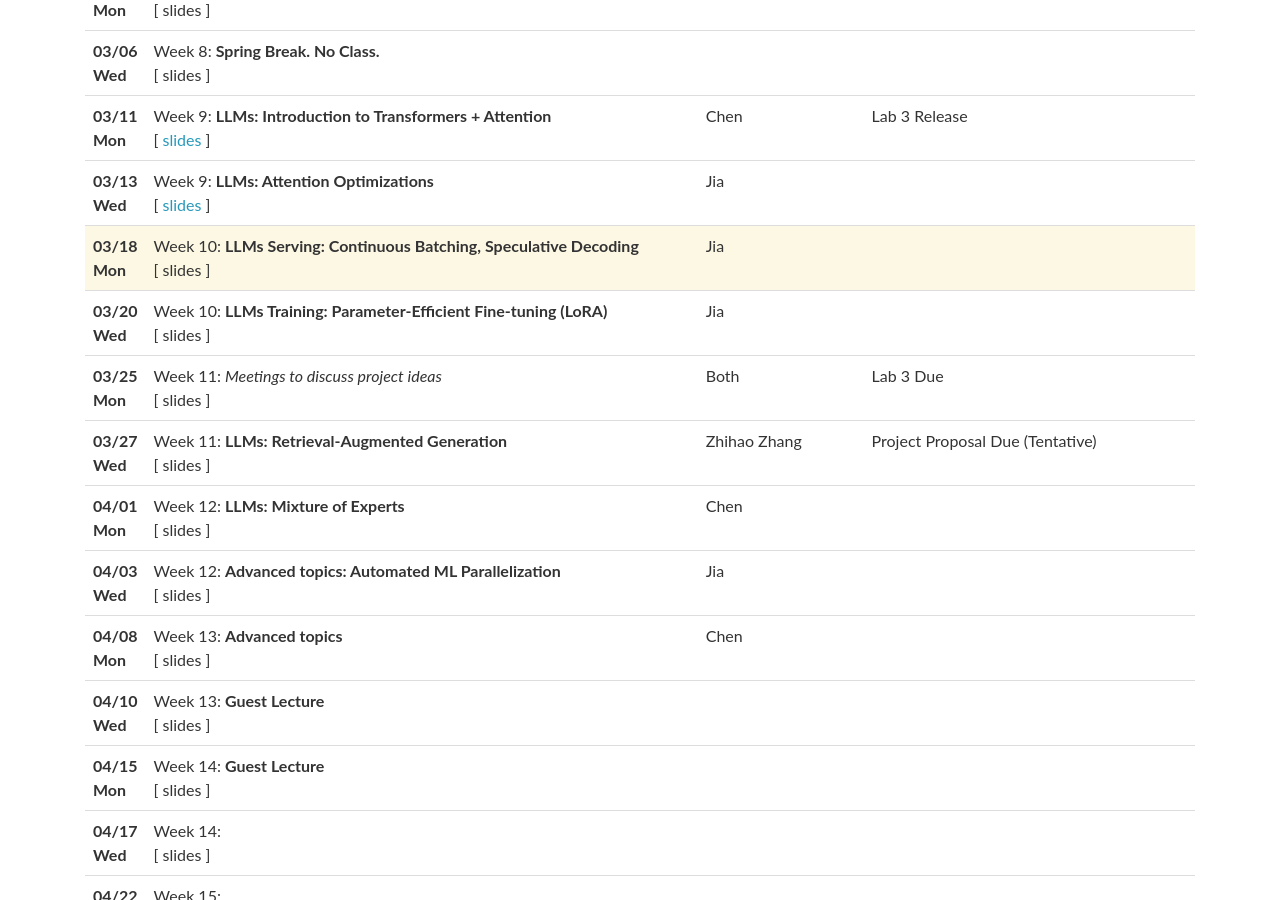
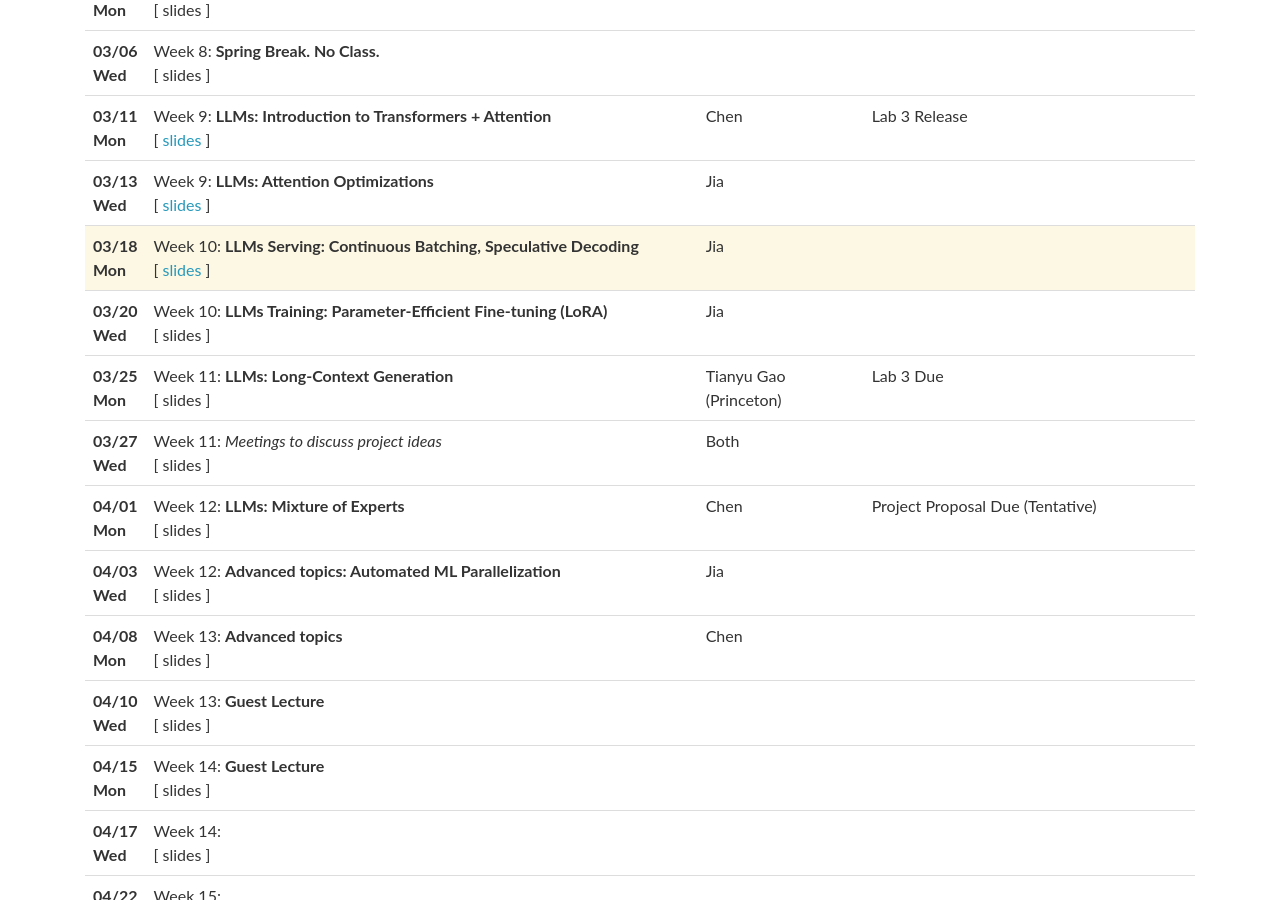
Before and after one commit to mlsyscourse/mlsyscourse.github.io, a Jekyll site: the page built from schedule.md, in a window 1280 px wide and 900 px high, scrolled down 1148 px. Built offline with Jekyll 4.4.1, drawn with Linux system fonts in a browser that asks for light colours.

```diff
--- a/_data/lectures.yml
+++ b/_data/lectures.yml
@@ -155,7 +155,7 @@
   lecturer: Jia
   title: >
     Week 10: <strong>LLMs Serving: Continuous Batching, Speculative Decoding </strong>
-  slides:
+  slides: /slides/14-LLM-serving.pdf
   notes:
   readings:
   logistics:
@@ -171,9 +171,9 @@
 
 
 - date: 03/25 Mon
-  lecturer: Both
+  lecturer: Tianyu Gao (Princeton)
   title: >
-    Week 11: <i>Meetings to discuss project ideas</i>
+    Week 11: <strong>LLMs: Long-Context Generation</strong>
   slides:
   notes:
   readings:
@@ -181,13 +181,13 @@
 
 
 - date: 03/27 Wed
-  lecturer: Zhihao Zhang
+  lecturer: Both
   title: >
-    Week 11: <strong>LLMs: Retrieval-Augmented Generation</strong>
+    Week 11: <i>Meetings to discuss project ideas</i>
   slides:
   notes:
   readings:
-  logistics: Project Proposal Due (Tentative)
+  logistics:
 
 
 - date: 04/01 Mon
@@ -197,6 +197,7 @@
   slides:
   notes:
   readings:
+  logistics: Project Proposal Due (Tentative)
 
 
 
```
Also changed, not shown: 1 other file.
